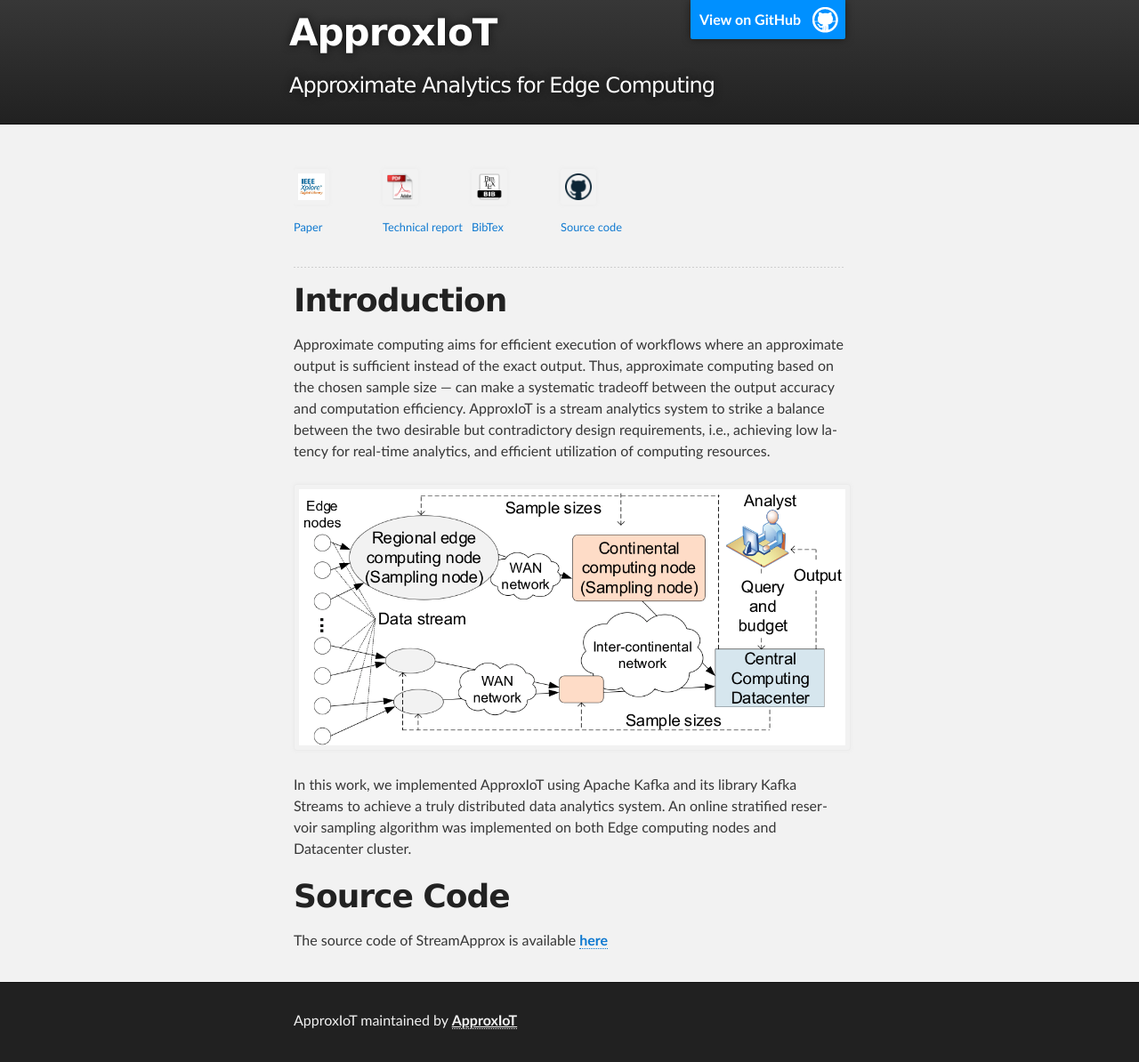
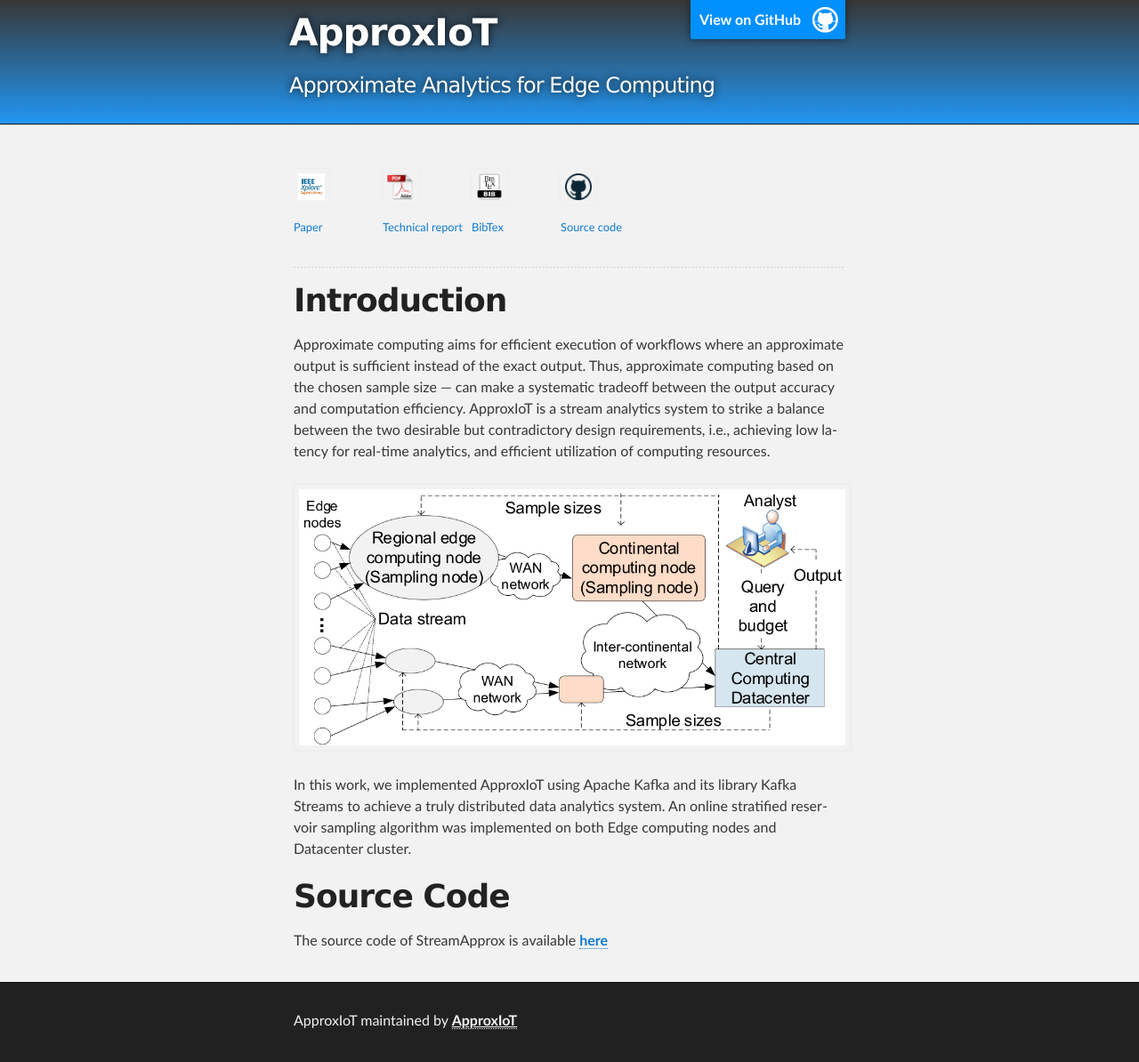
Before and after one commit to ApproxIoT/ApproxIoT, a Jekyll site: the page built from index.md, in a window 1280 px wide. Shown: the whole page at 89% size. Built offline with Jekyll 4.4.1, drawn with Linux system fonts in a browser that asks for light colours.

Commit message:
change color

```diff
--- a/assets/css/style.scss
+++ b/assets/css/style.scss
@@ -4,12 +4,12 @@
 @import "jekyll-theme-slate";
 
 #header_wrap {
-  background: #212121;
-  background: -moz-linear-gradient(top, #373737, #212121);
-  background: -webkit-linear-gradient(top, #373737, #212121);
-  background: -ms-linear-gradient(top, #373737, #212121);
-  background: -o-linear-gradient(top, #373737, #212121);
-  background: linear-gradient(top, #373737, #212121); }
+  background: #2196f3;
+  background: -moz-linear-gradient(top, #373737, #2196f3);
+  background: -webkit-linear-gradient(top, #373737, #2196f3);
+  background: -ms-linear-gradient(top, #373737, #2196f3);
+  background: -o-linear-gradient(top, #373737, #2196f3);
+  background: linear-gradient(top, #373737, #2196f3); }
 
 #header_wrap .inner {
   padding: 5px 5px 5px 5px; }
```
